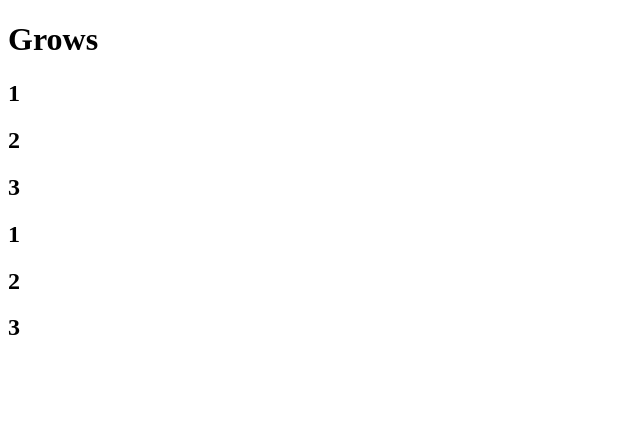
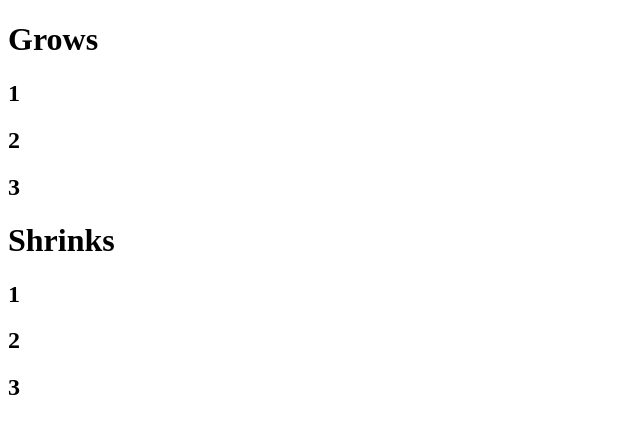
Before and after one commit to kendallawills/Codecademy-Flex-Basis, a plain HTML site: page index.html in a window 1280 px wide. Shown: the whole page, without its empty margins (0-640 px from the left). Drawn offline with Linux system fonts and the light colour scheme.

Commit message:
Add html

```diff
--- a/index.html
+++ b/index.html
@@ -24,6 +24,7 @@
         </div>
 
         <!-- SHRINKS -->
+        <h1>Shrinks</h1>
         <div id="shrinks">
             <div class="shrink side">
                 <h2>1</h2>
```
